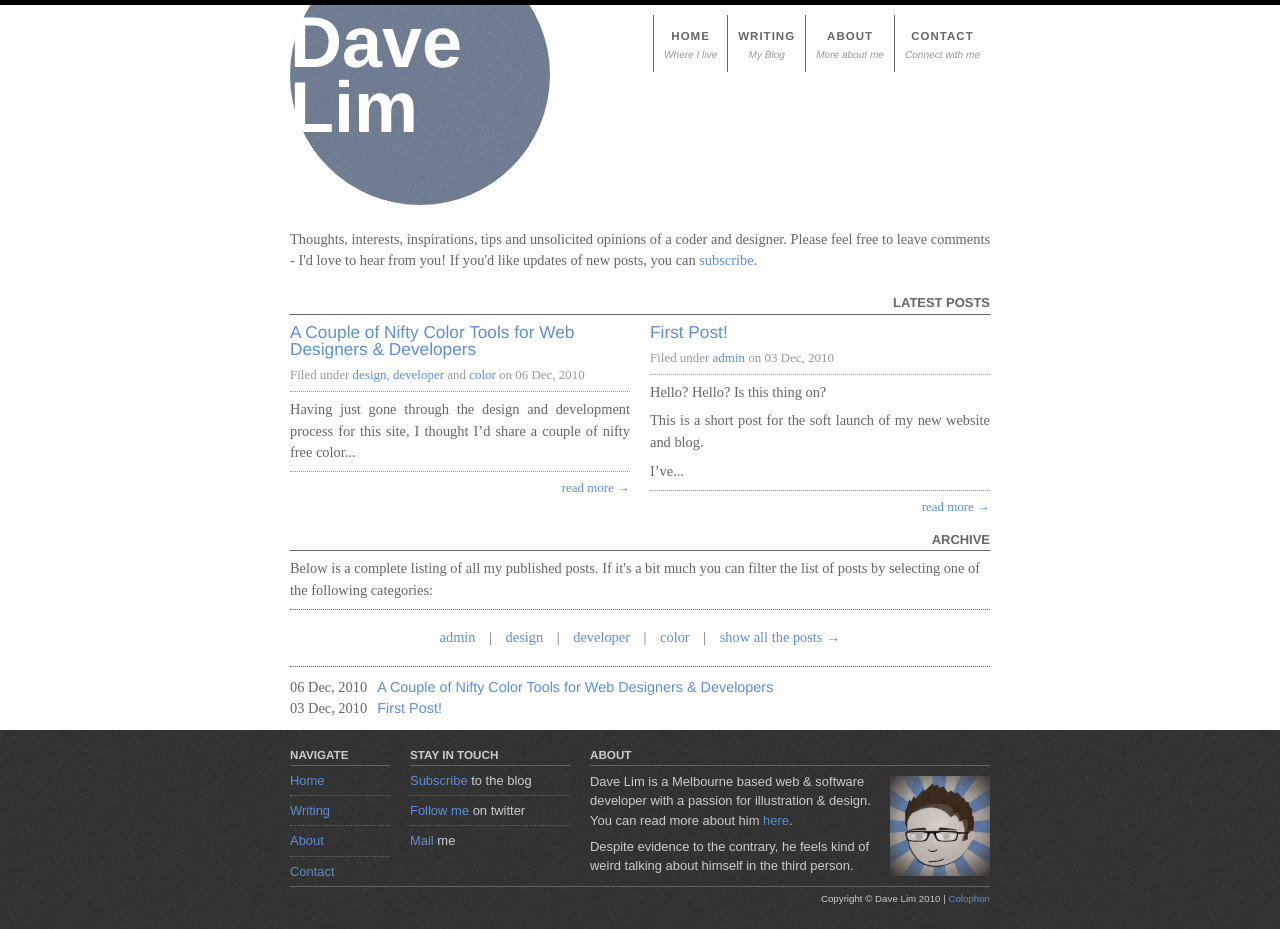
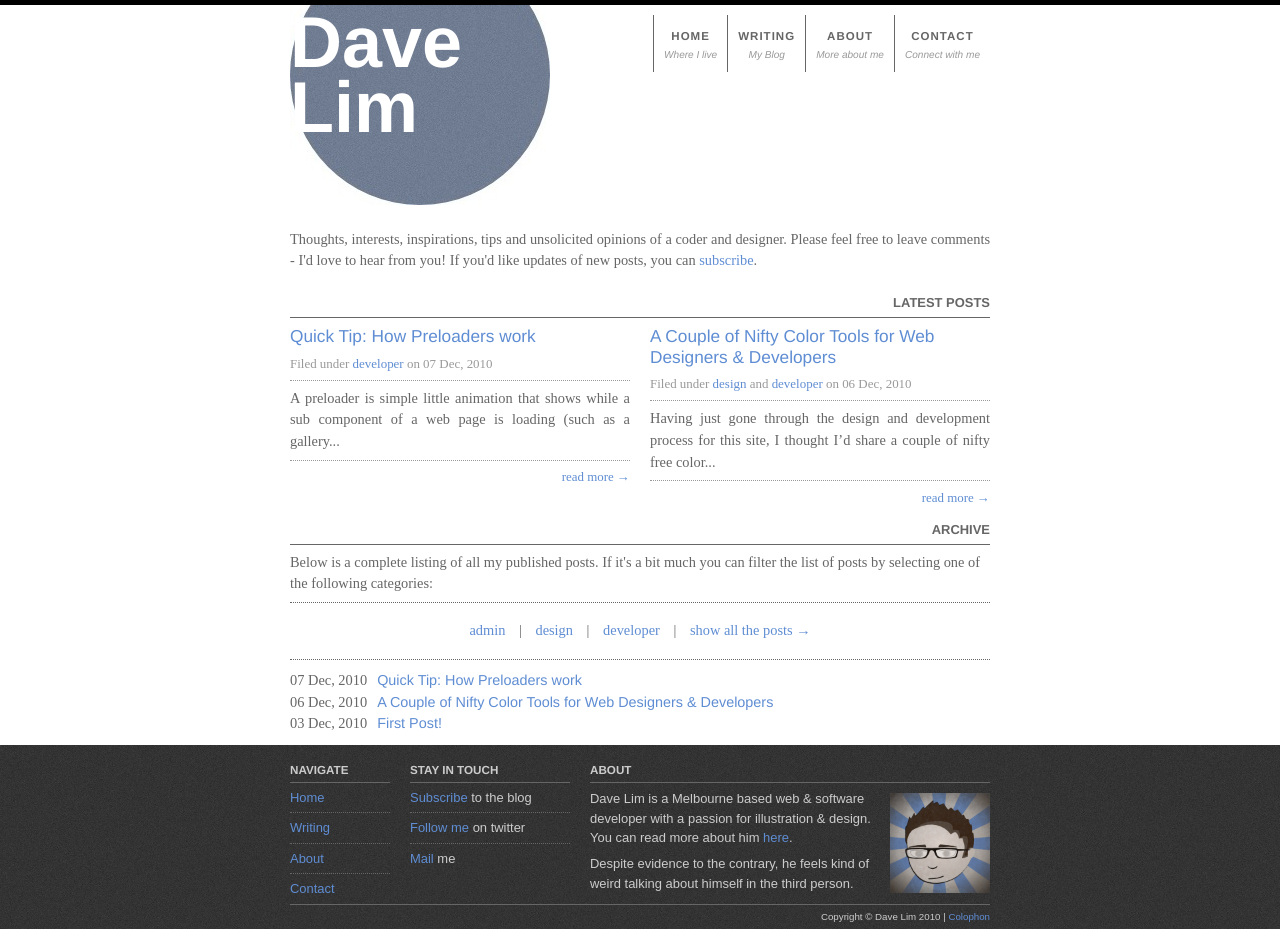
Before and after one commit to dlimiter/dlimiter.net, a Jekyll site: the page built from blog.html, in a window 1280 px wide. Built offline with Jekyll 4.4.1, drawn with Linux system fonts in a browser that asks for light colours; some web fonts are replaced.

Commit message:
New Post. Modified css to increase line spacing for level 3 headers.

```diff
--- /dev/null
+++ b/_posts/2010-12-07-how-preloader-work.markdown
@@ -0,0 +1,36 @@
+---
+layout:       post
+title:        "Quick Tip: How Preloaders work"
+description:
+categories:
+- developer
+---
+
+A preloader is simple little animation that shows while a sub component of a web page is loading (such as a gallery image or some remotely queried information). These are relatively simple to implement with basic html, only requiring Javascript when you want to display the loaded content.
+
+### Step 1 - Get a preloader image
+
+The preloader animation is itself just a simple animated gif like the one below.
+
+![example preloader image][10]
+
+If you're feeling eager, or are are after a specific look and feel you can create these yourself, but for the general case there are a variety of free online resources that allow you to generate and download images for a variety of indicators, background colors and sizes such as [ajaxload.info][1] and [preloaders.net][2].
+
+### Step 2 - Place the preloader image
+Once you have generated an image, it is simply placed in your page html as an `img` element.
+
+      <div id="loaded-content">
+        <p>
+          Loading image...<img src="loader.gif" />
+        </p>
+      </div>
+
+### Step 3 - Replace the preloader image with the loaded content
+So now you have the page element displaying the loader, the final step is to use Javascript to replace the image section with the loaded content once it is available.
+
+Easy!
+
+[1]:http://ajaxload.info/
+[2]:http://www.preloaders.net/
+
+[10]:{{ site.url }}/img/posts/example-loader.gif
--- a/atom.xml
+++ b/atom.xml
@@ -8,7 +8,7 @@ layout: nil
   <link href="{{ site.url}}/atom.xml" rel="self"/>
   <link href="{{ site.url }}/"/>
   <updated>{{ site.time | date_to_xmlschema }}</updated>
-  <id>{{ site.url }}</id>
+  <id>{{ site.url }}/</id>
   <author>
     <name>{{ site.author }}</name>
     <email>{{ site.email }}</email>
--- a/css/site.css
+++ b/css/site.css
@@ -38,7 +38,11 @@ h3 {
 }
 
 h2, h3 {
-  margin: 0.5em 0 0.1em 0;
+  margin: 0.5em 0 0.3em 0;
+}
+
+h3 {
+  line-height:1.2em;
 }
 
 p {
@@ -262,6 +266,12 @@ nav#post-archive-list a.title {
   text-align:right;
 }
 
+pre {
+  padding-top:10px;
+  padding-bottom:10px;
+  border: 1px dotted #999;
+}
+
 /*
  * Footer
  */
```
Also changed, not shown: _posts/2010-12-06-nifty-color-tools-for-web-designers-and-developers.markdown (+3 -4 lines), img/posts/example-loader.gif (renamed from img/loader.gif).
